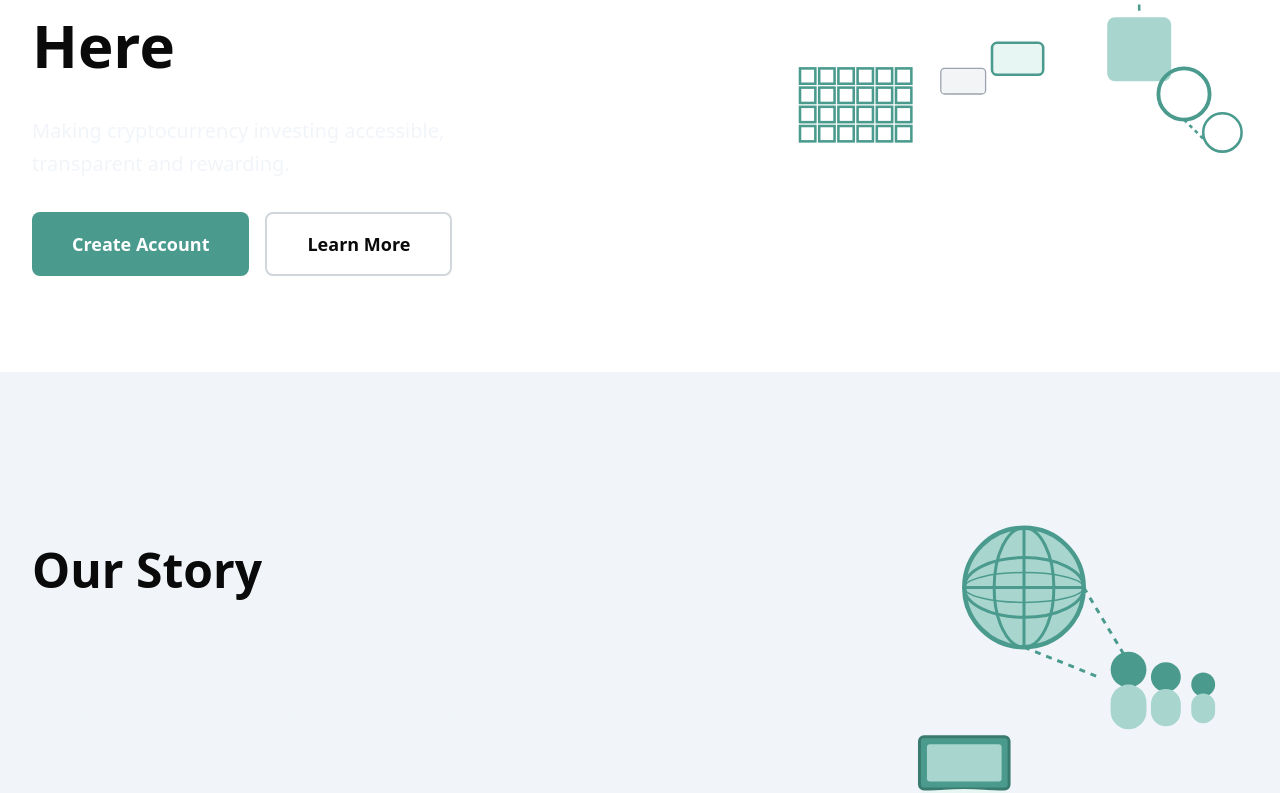
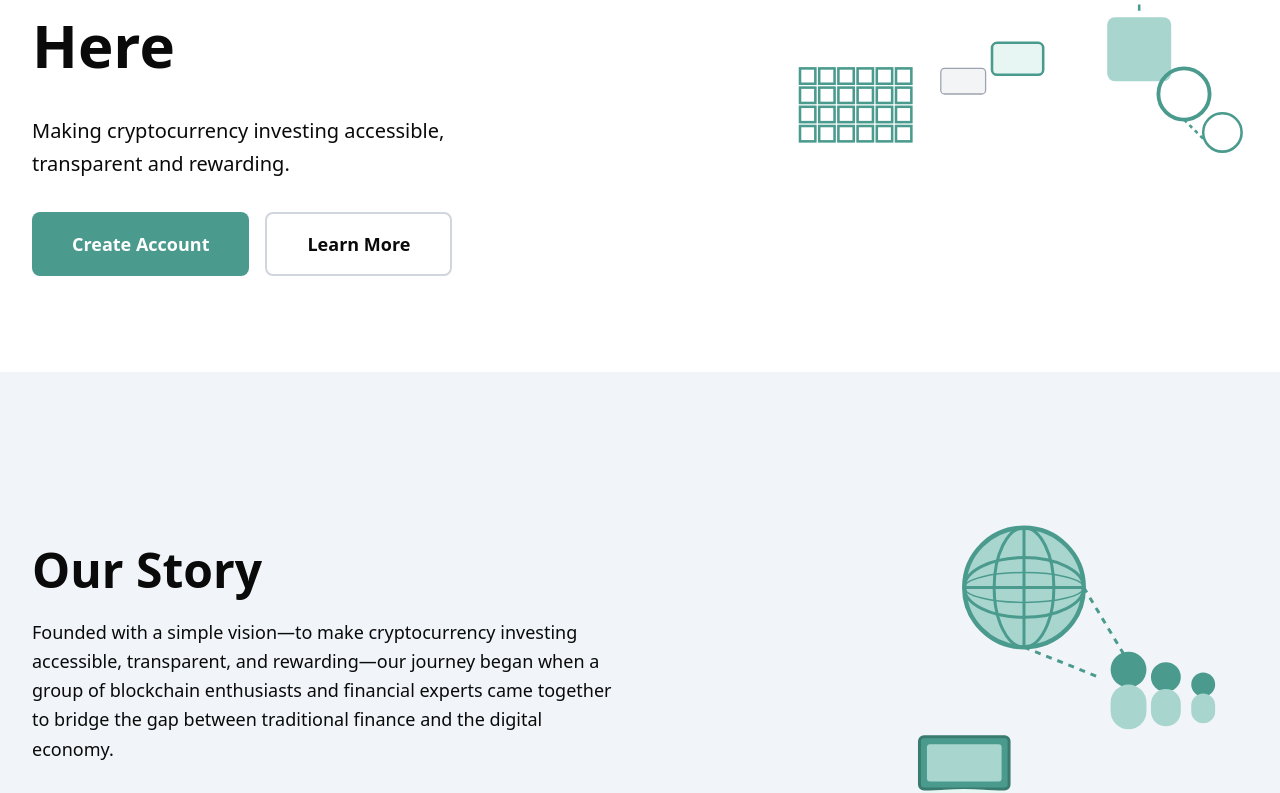
Before and after one commit to David-Horjet/cryptoasset, a Next.js app: page / in a window 1280 px wide. Shown: the part 394-1187 px from the top of the page. Built offline with nearby package versions, Linux system fonts and the light colour scheme.

Commit message:
chore: code update

```diff
--- a/src/components/home/hero-section.tsx
+++ b/src/components/home/hero-section.tsx
@@ -11,7 +11,7 @@ export default function HeroSection() {
               <span className="text-balance">Welcome to CryptoAsset — The Future of Wealth is Here</span>
             </h1>
 
-            <p className="text-lg md:text-xl text-muted leading-relaxed max-w-lg">
+            <p className="text-lg md:text-xl text-foreground leading-relaxed max-w-lg">
               Making cryptocurrency investing accessible, transparent and rewarding.
             </p>
 
--- a/src/components/home/story-section.tsx
+++ b/src/components/home/story-section.tsx
@@ -9,7 +9,7 @@ export default function OurStorySection() {
           <div className="space-y-6">
             <h2 className="text-3xl md:text-4xl lg:text-5xl font-bold text-foreground">Our Story</h2>
 
-            <p className="text-lg text-muted leading-relaxed">
+            <p className="text-lg text-foreground leading-relaxed">
               Founded with a simple vision—to make cryptocurrency investing accessible, transparent, and rewarding—our
               journey began when a group of blockchain enthusiasts and financial experts came together to bridge the gap
               between traditional finance and the digital economy.
```
